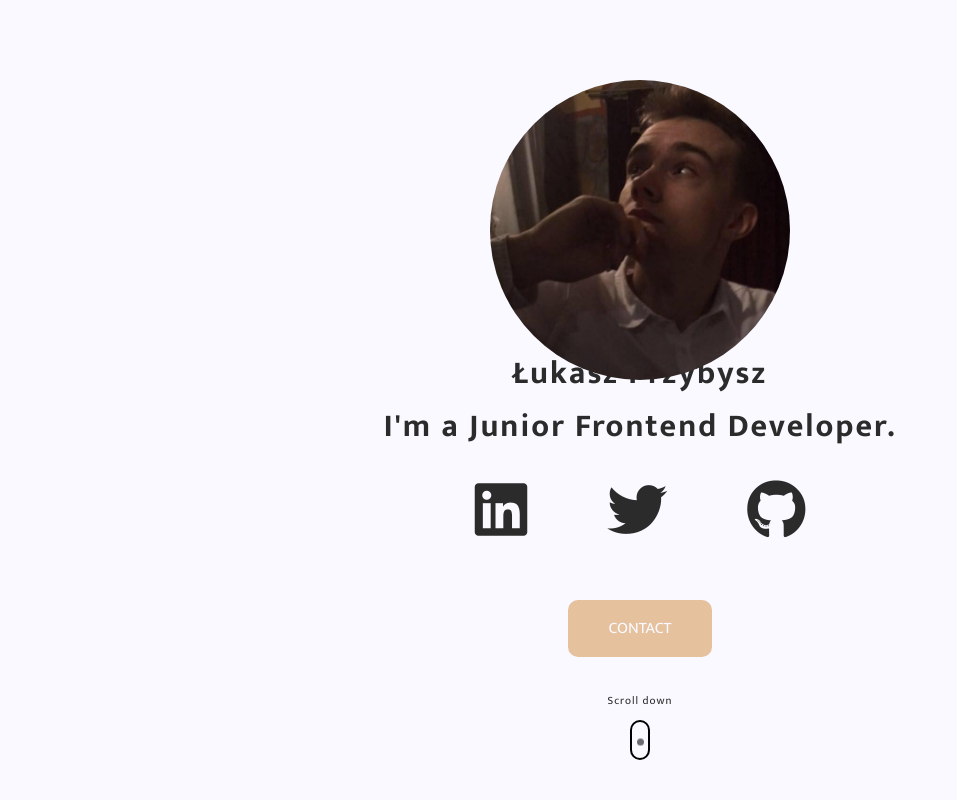
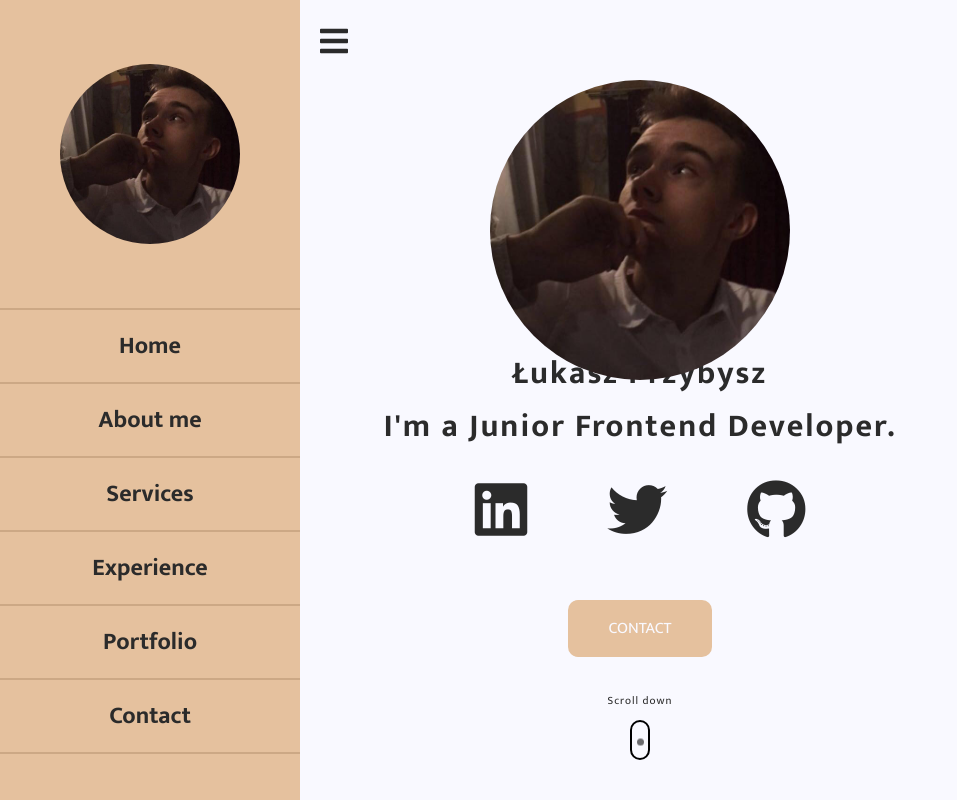
Before and after one commit to xFreshu/lprzybysz-web, a website: page index.html in a window 1280 px wide. Shown: the whole page, without its empty margins (0-957 px from the left). Drawn offline with Linux system fonts and the light colour scheme.

Commit message:
finished sidebar section

```diff
--- /dev/null
+++ b/app/sidebar.js
@@ -0,0 +1,3 @@
+const sidebar = () => {
+    console.log('das');
+}
--- a/index.html
+++ b/index.html
@@ -7,6 +7,19 @@
     <title>Łukasz Przybysz</title>
 </head>
 <body>
+<div class="sidebar">
+    <div class="hamburger" onclick="sidebar()"><i class="fas fa-bars fa-2x"></i></div>
+    <img src="assets/me.jpg" alt="ee" class="sidebar__photo">
+    <ul class="sidebar__list">
+        <li class="sidebar__item"><a href="#" class="sidebar__link">Home</a></li>
+        <li class="sidebar__item"><a href="#" class="sidebar__link">About me</a></li>
+        <li class="sidebar__item"><a href="#" class="sidebar__link">Services</a></li>
+        <li class="sidebar__item"><a href="#" class="sidebar__link">Experience</a></li>
+        <li class="sidebar__item"><a href="#" class="sidebar__link">Portfolio</a></li>
+        <li class="sidebar__item"><a href="#" class="sidebar__link">Contact</a></li>
+    </ul>
+    <p class="sidebar__author">Design and develop with ❤️ Łukasz Przybysz 2020</p>
+</div>
 <div class="wrapper">
     <section class="introduce">
         <img src="assets/me.jpg" alt="Photo of future developer" class="introduce__photo">
@@ -15,9 +28,12 @@
             <p>I'm a Junior Frontend Developer.</p>
         </div>
         <ul class="introduce__list">
-            <li class="introduce__item"><a href="#" class="introduce__link" target="_blank"><i class="fab fa-linkedin fa-6x"></i></a></li>
-            <li class="introduce__item"><a href="#" class="introduce__link" target="_blank"><i class="fab fa-twitter fa-6x"></i></a></li>
-            <li class="introduce__item"><a href="#" class="introduce__link" target="_blank"><i class="fab fa-github fa-6x"></i></a></li>
+            <li class="introduce__item"><a href="#" class="introduce__link" target="_blank"><i
+                    class="fab fa-linkedin fa-6x"></i></a></li>
+            <li class="introduce__item"><a href="#" class="introduce__link" target="_blank"><i
+                    class="fab fa-twitter fa-6x"></i></a></li>
+            <li class="introduce__item"><a href="#" class="introduce__link" target="_blank"><i
+                    class="fab fa-github fa-6x"></i></a></li>
         </ul>
         <a href="#" class="introduce__contact">Contact</a>
         <div class="introduce__checkMore">
@@ -26,5 +42,6 @@
         </div>
     </section>
 </div>
+<script src="app/sidebar.js"></script>
 </body>
 </html>
--- a/styles/_reset.scss
+++ b/styles/_reset.scss
@@ -1,5 +1,6 @@
 $primaryColor: #F9F9FF;
 $secondaryColor: #E5C19E;
+$secondaryColor-active: #CCA885;
 $fontColor: #2B2B2B;
 @import url('https://fonts.googleapis.com/css2?family=Mukta:wght@400;700&display=swap');
 *{
--- /dev/null
+++ b/styles/_sidebar.scss
@@ -0,0 +1,55 @@
+.sidebar {
+  position: fixed;
+  background-color: $secondaryColor;
+  width: 300px;
+  height: 100%;
+  font-family: 'Mukta', sans-serif;
+
+  .sidebar__photo {
+    display: flex;
+    width: 60%;
+    border-radius: 100%;
+    margin: 4rem auto;
+  }
+
+  .hamburger {
+    position: fixed;
+    top: 25px;
+    left: 320px;
+    color: $fontColor;
+  }
+
+  .sidebar__list {
+    .sidebar__item {
+      border-bottom: solid 2px $secondaryColor-active;
+
+      &:first-child {
+        border-top: solid 2px $secondaryColor-active;
+      }
+
+      text-align: center;
+
+      .sidebar__link {
+        display: flex;
+        justify-content: center;
+        color: $fontColor;
+        font-size: 1.5rem;
+        font-weight: 900;
+        text-decoration: none;
+        padding: 1rem 0;
+        transition: .7s ease;
+
+        &:hover {
+          padding: 1rem 0 1rem 6rem;
+          background-color: $secondaryColor-active;
+        }
+      }
+    }
+  }
+
+  .sidebar__author {
+    margin-top: 10rem;
+    text-align: center;
+    font-size: .8rem;
+  }
+}
--- a/styles/style.scss
+++ b/styles/style.scss
@@ -1,3 +1,4 @@
 @import "reset";
 @import "wrapper";
 @import "introduce";
+@import "sidebar";
```
Also changed, not shown: dist/index.html, styles/style.css, 5 other files.
